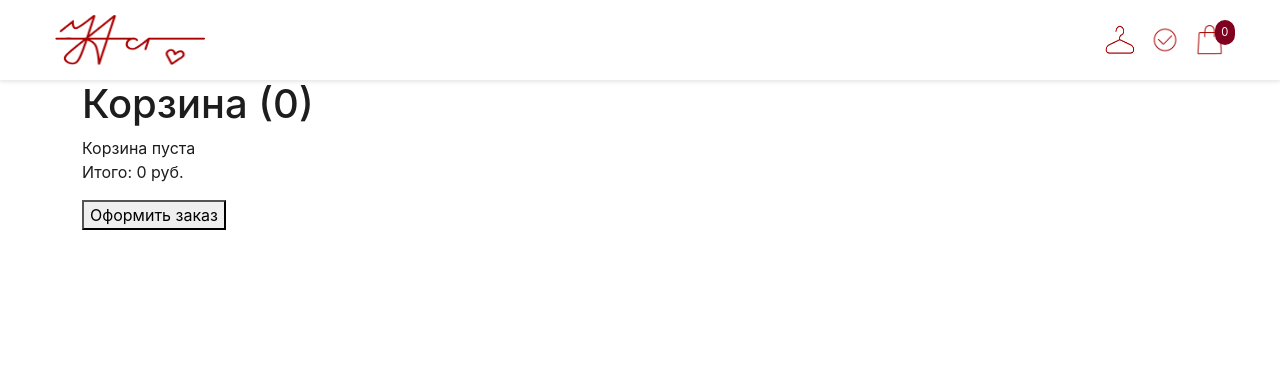
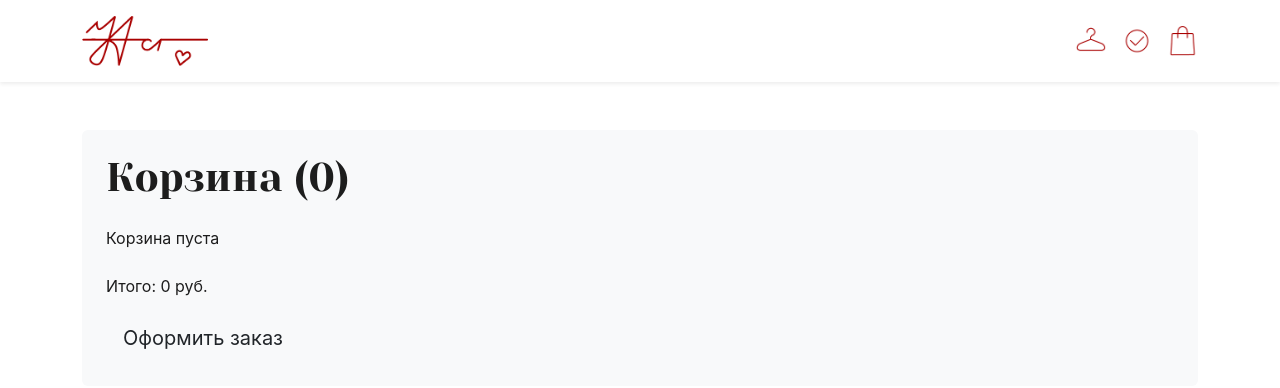
Before and after one commit to ulyanaast/web-shop-2025, a Flask app: page /web-shop-2025/cart in a window 1280 px wide. Shown: the top 388 px of the page. Run offline with Flask 3, Linux system fonts and the light colour scheme.

Commit message:
cart.html

```diff
--- a/frontend/templates/cart.html
+++ b/frontend/templates/cart.html
@@ -3,66 +3,51 @@
 <head>
     <meta charset="UTF-8">
     <meta name="viewport" content="width=device-width, initial-scale=1.0">
-    <meta name="description" content="Корзина покупок магазина Ульяны Аст">
-    <title>Корзина | Ульяна Аст</title>
-
-    <!-- Подключение стилей -->
+    <title>Корзина | Аст</title>
+    <!-- Подключение CSS -->
     <link href="https://cdn.jsdelivr.net/npm/bootstrap@5.3.0/dist/css/bootstrap.min.css" rel="stylesheet">
     <link rel="stylesheet" href="/web-shop-2025/static/css/style.css">
     <link rel="stylesheet" href="/web-shop-2025/static/css/cart.css">
     <link rel="icon" href="/web-shop-2025/static/favicon.ico" type="image/x-icon">
     <link href="https://fonts.googleapis.com/css2?family=Yeseva+One&display=swap" rel="stylesheet">
 </head>
-<body class="page">
-    <!-- Шапка сайта -->
-    <header class="header">
-        <div class="header__container container">
-            <div class="header__content">
-                <a href="/" class="header__logo">
-                    <img src="/web-shop-2025/static/uploads/logo_red.png" alt="Логотип Ульяна Аст" height="50" width="150">
+<body>
+    <!-- Шапка -->
+    <header class="bg-white sticky-top shadow-sm py-3">
+        <div class="container">
+            <div class="d-flex justify-content-between align-items-center">
+                <div class="logo">
+                    <img src="/web-shop-2025/static/uploads/logo_red.png" alt="Логотип" height="50">
+                </div>
+                <nav class="d-flex gap-3">
+                    <a href="/web-shop-2025/index.html" class="nav-icon">
+                        <img src="/web-shop-2025/static/uploads/catalog_ic.png" alt="Товары" width="30">
                     </a>
-
-                <nav class="header__nav">
-                    <ul class="nav__list">
-                        <li class="nav__item">
-                            <a href="/web-shop-2025/index.html" class="nav__link nav__link--icon" title="Товары">
-                                <img src="/web-shop-2025/static/uploads/catalog_ic.png" alt="Каталог товаров" width="30" height="30" class="nav__icon">
+                    <a href="/web-shop-2025/orders" class="nav-icon">
+                        <img src="/web-shop-2025/static/uploads/orders_ic.png" alt="Заказы" width="30">
                     </a>
-                        </li>
-                        <li class="nav__item">
-                            <a href="/web-shop-2025/orders" class="nav__link nav__link--icon" title="Мои заказы">
-                                <img src="/web-shop-2025/static/uploads/orders_ic.png" alt="Мои заказы" width="30" height="30" class="nav__icon">
+                    <a href="/web-shop-2025/cart" class="nav-icon position-relative">
+                        <img src="/web-shop-2025/static/uploads/cart_ic.png" alt="Корзина" width="30">
+                        <span id="header-cart-count" class="position-absolute top-0 start-100 translate-middle badge rounded-pill">0</span>
                     </a>
-                        </li>
-                        <li class="nav__item">
-                            <a href="/web-shop-2025/cart" class="nav__link nav__link--icon" title="Корзина">
-                                <img src="/web-shop-2025/static/uploads/cart_ic.png" alt="Корзина покупок" width="30" height="30" class="nav__icon">
-                                <span id="header-cart-count" class="nav__counter">0</span>
-                            </a>
-                        </li>
-                    </ul>
                 </nav>
             </div>
         </div>
     </header>
 
-    <!-- Основное содержимое -->
-    <main class="main">
-        <div class="main__container container">
+    <main class="container my-5">
         <!-- Секция корзины -->
-            <section class="cart">
-                <h1 class="cart__title">Корзина (<span id="cart-count">0</span>)</h1>
-                <div id="cart-items" class="cart__items"></div>
-
-                <div class="cart__footer">
-                    <p class="cart__total">Итого: <span id="cart-total">0</span> руб.</p>
-                    <button id="checkout-btn" class="cart__checkout-btn">Оформить заказ</button>
+        <section id="cart" class="p-4 bg-light rounded">
+            <h1 class="font-yeseva mb-4">Корзина (<span id="cart-count">0</span>)</h1>
+            <div id="cart-items" class="mb-4"></div>
+            <div class="cart-footer">
+                <p class="cart-total">Итого: <span id="cart-total">0</span> руб.</p>
+                <button id="checkout-btn" class="btn btn-lg">Оформить заказ</button>
             </div>
         </section>
-        </div>
     </main>
 
-    <!-- Подключение скриптов -->
+    <!-- Подключение JS -->
     <script src="https://cdn.jsdelivr.net/npm/bootstrap@5.3.0/dist/js/bootstrap.bundle.min.js"></script>
     <script src="/web-shop-2025/static/js/cart.js"></script>
 </body>
```
Lines whose indentation alone changed are shown as unchanged.
